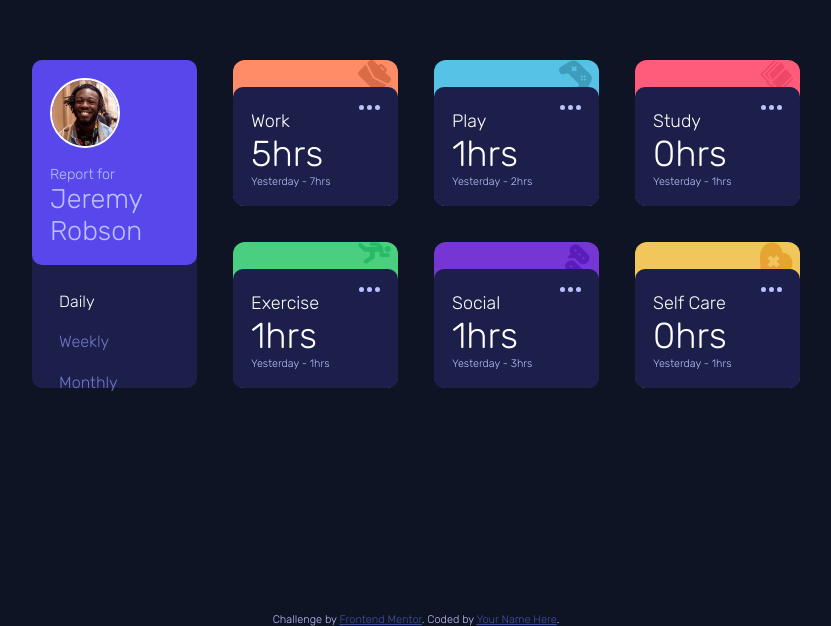
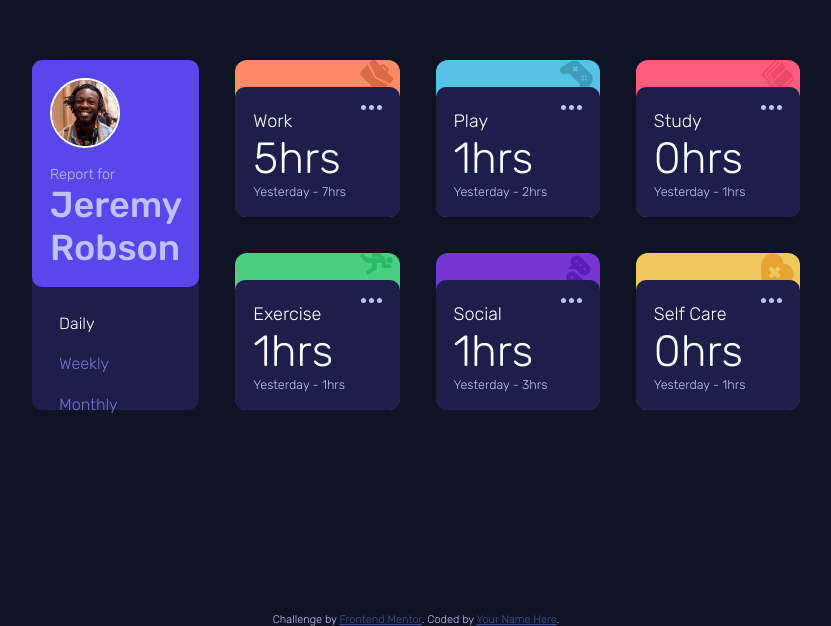
Before and after one commit to tarekul/time-tracking-dashboard, a plain HTML site: page index.html in a window 1280 px wide. Shown: the part 174-800 px from the top of the page, without its empty margins (224-1055 px from the left). Drawn offline with Linux system fonts and the light colour scheme.

Commit message:
adjust font

```diff
--- a/css/card.css
+++ b/css/card.css
@@ -87,13 +87,13 @@
 }
 
 .current {
-    font-size: clamp(1em, 2vw + 1em, 2em);
+    font-size: clamp(1em, 2vw + 1em, 3em);
     font-weight: 300;
     color: white;
 }
 
 .previous {
-    font-size: 0.6em;
+    font-size: 0.7em;
     font-weight: 300;
     color: var(--pale-blue);
 }
--- a/css/report.css
+++ b/css/report.css
@@ -35,7 +35,8 @@
 }
 
 .name {
-    font-size: 1.5em;
+    font-size: 2em;
+    font-weight: 500;
 }
 
 .report__toggle {
```
